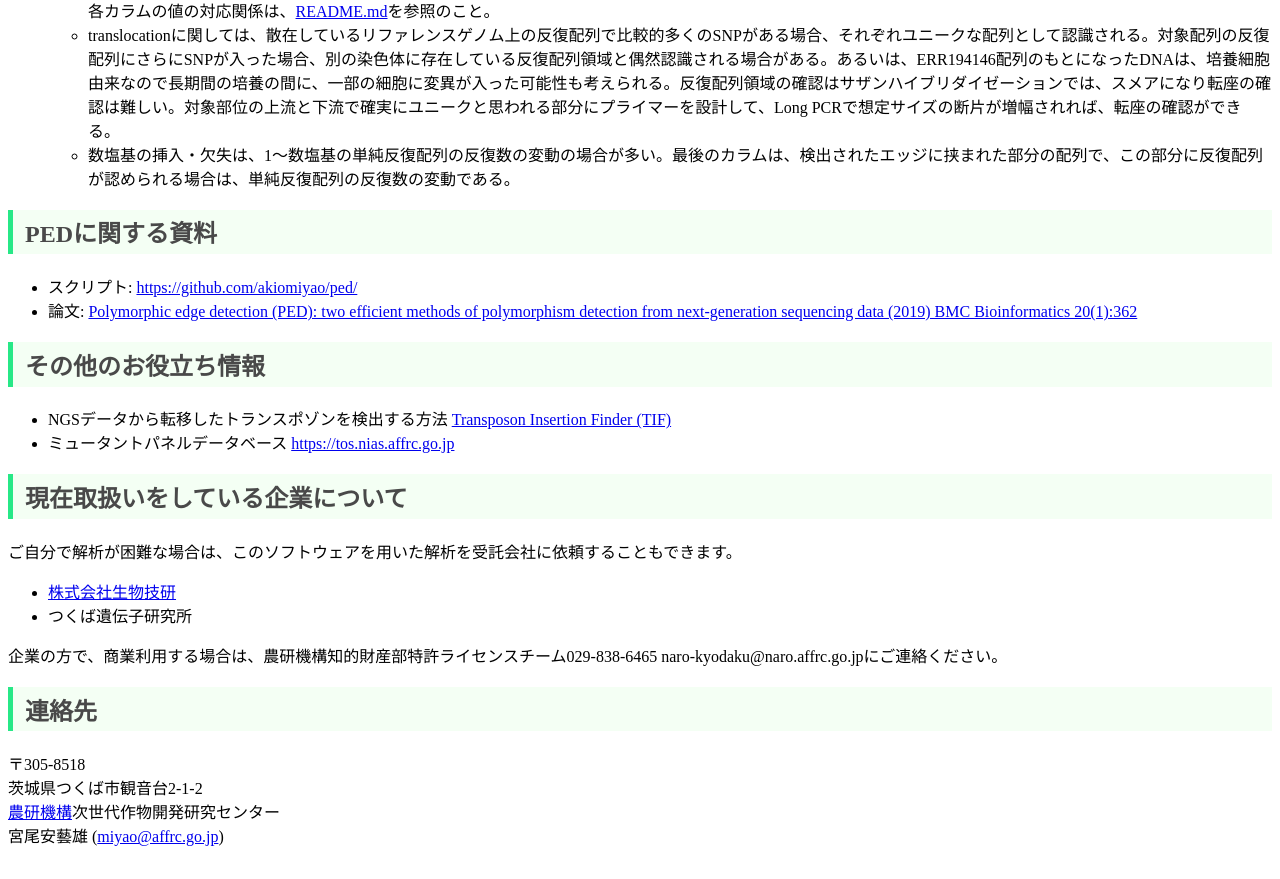
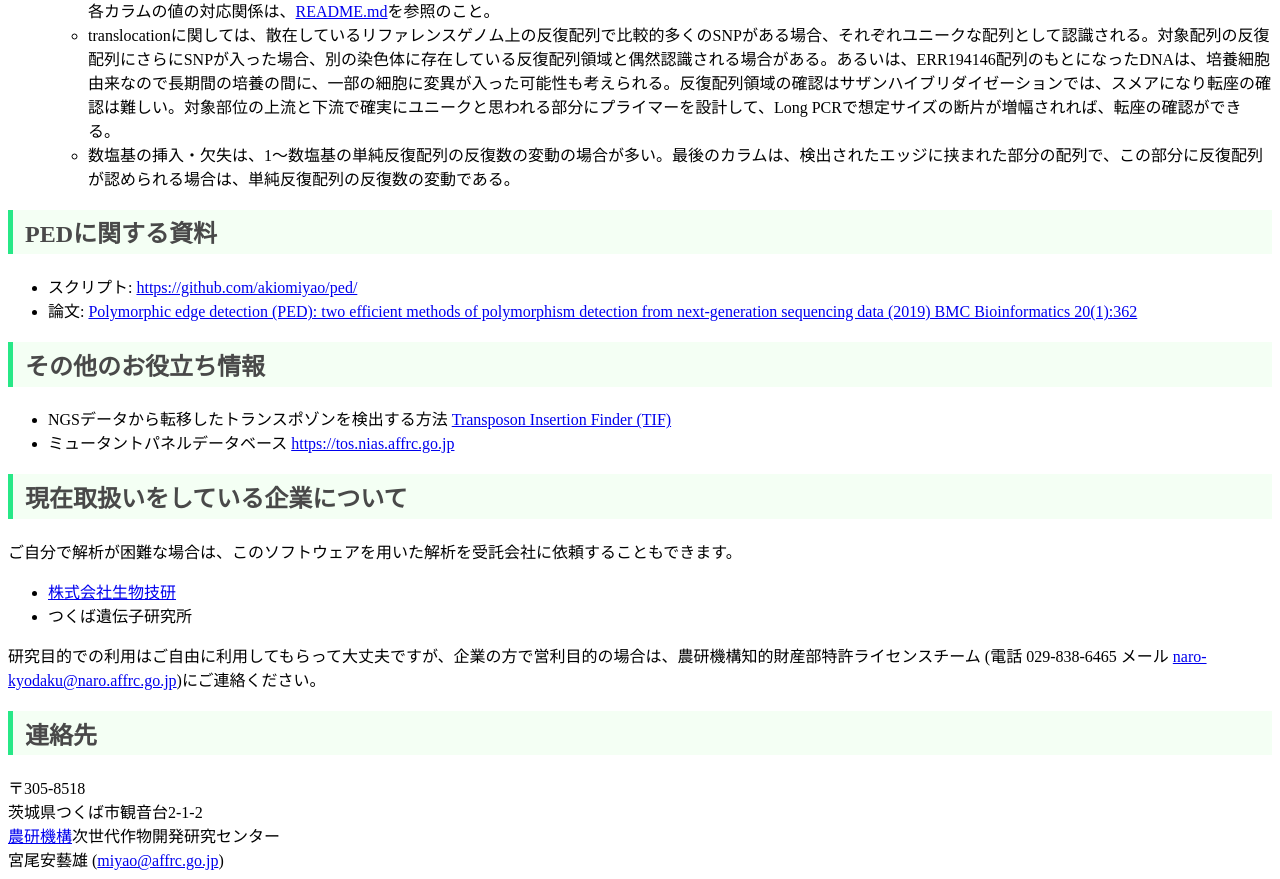
Before and after one commit to akiomiyao/ped, a plain HTML site: page index_ja.html in a window 1280 px wide. Shown: the part 6086-6965 px from the top of the page. Before the commit the page ends 6941 px from the top, so only its background shows below. Drawn offline with Linux system fonts and the light colour scheme.

Commit message:
update index_ja.html

```diff
--- a/index_ja.html
+++ b/index_ja.html
@@ -317,7 +317,7 @@ chr1    632693  .       T       A       1000    PASS    GT=0/1;AF=0.547;DP=42
       <li><a href = "https://gikenbio.com/" target = "_blank">株式会社生物技研</a>
       <li>つくば遺伝子研究所
       </ul>
-      企業の方で、商業利用する場合は、農研機構知的財産部特許ライセンスチーム029-838-6465 naro-kyodaku@naro.affrc.go.jpにご連絡ください。
+     研究目的での利用はご自由に利用してもらって大丈夫ですが、企業の方で営利目的の場合は、農研機構知的財産部特許ライセンスチーム (電話 029-838-6465 メール <a href = "mailto:naro-kyodaku@naro.affrc.go.jp">naro-kyodaku@naro.affrc.go.jp</a>)にご連絡ください。
     <h2>連絡先</h2>
     〒305-8518<br>
     茨城県つくば市観音台2-1-2<br>
```
